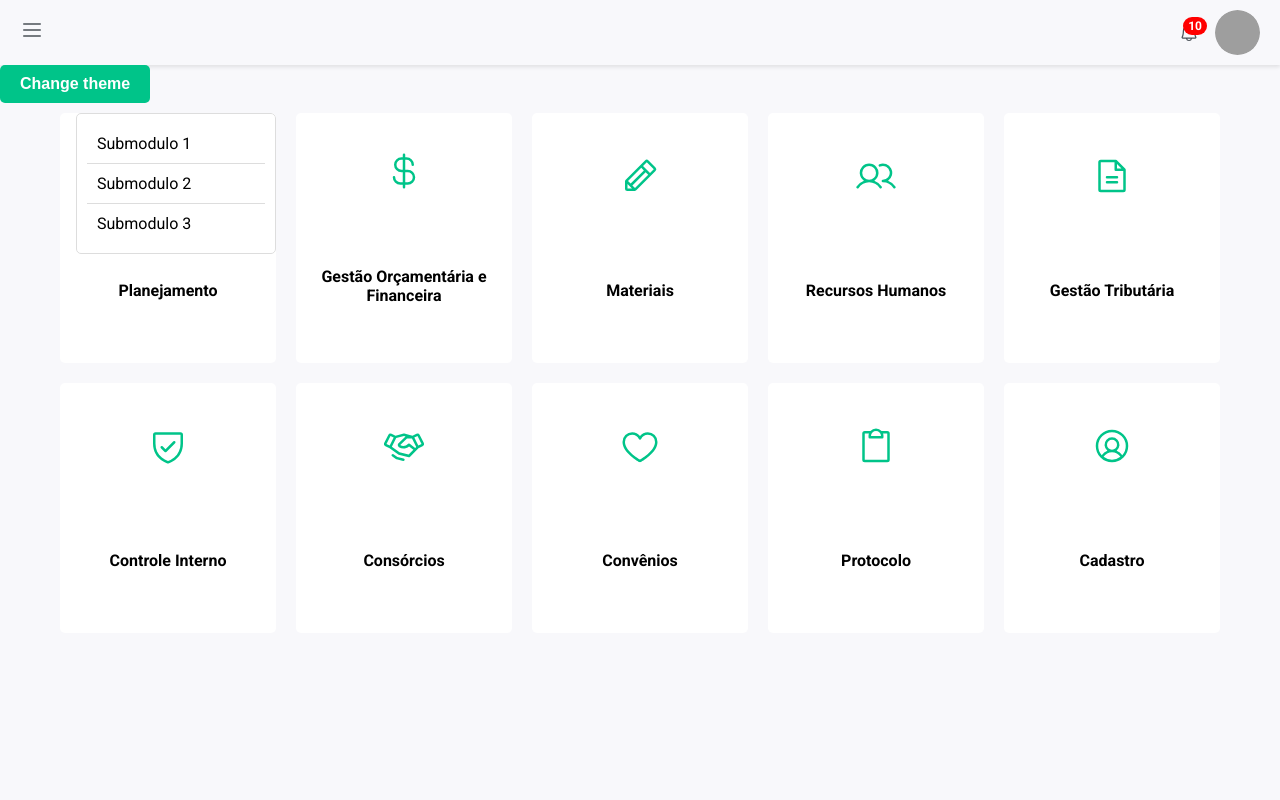
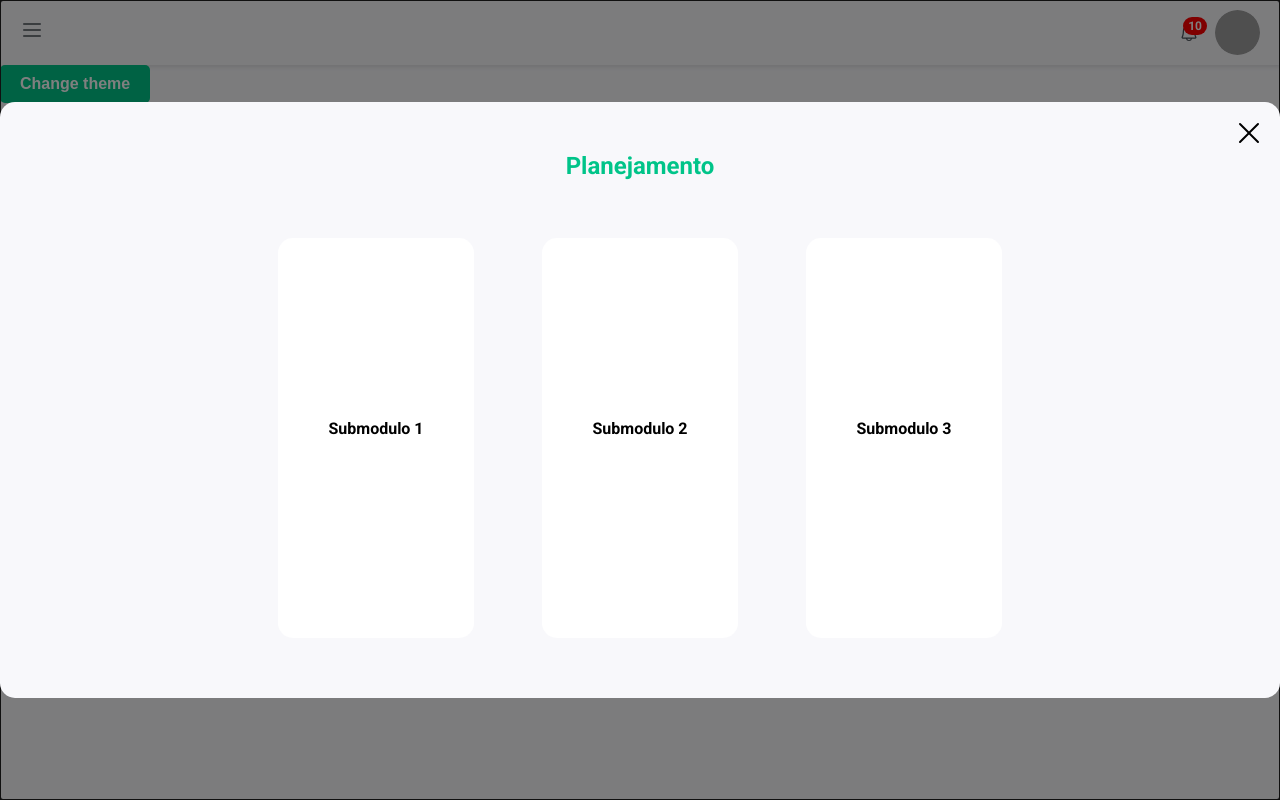
Before and after one commit to SmartSEsistemas/projectRegisterFrontend, a Next.js app: page /home in a window 1280 px wide. Both pictures are taken after a click on the element "Planejamento". Built offline with nearby package versions, Linux system fonts and the light colour scheme; grey boxes are pictures that could not be loaded.

Commit message:
feat: :sparkles: cria um modal para submodulos

```diff
--- a/package.json
+++ b/package.json
@@ -15,6 +15,7 @@
     "@phosphor-icons/react": "^2.0.9",
     "@radix-ui/colors": "^0.1.8",
     "@radix-ui/react-avatar": "^1.0.2",
+    "@radix-ui/react-dialog": "^1.0.3",
     "@radix-ui/react-dropdown-menu": "^2.0.4",
     "@radix-ui/react-tabs": "^1.0.3",
     "@types/node": "18.16.3",
--- a/src/components/Modulos/index.tsx
+++ b/src/components/Modulos/index.tsx
@@ -1,34 +1,63 @@
-import { useState, FC, ReactElement } from 'react';
-import { ContainerModulos, Title, SubmoduloContainer, Submodulo } from "./style"
+import { Dialog, DialogOverlay, DialogContent } from '@radix-ui/react-dialog';
+import { Portal } from '@radix-ui/react-portal';
+import { useState, useEffect, FC, ReactElement } from 'react';
+import { CloseIconWrapper, ContainerModulos, ContainerModulosModal, ContainerPortal, ContentWrapper, IconX, Title, TitleModal } from "./style"
 import Link from 'next/link';
+import { X } from '@phosphor-icons/react';
 
 interface ModulosProps {
     nomeModulo: string;
     submodulos: string[];
     Icone?: any
-    theme: any; // adicione o tema aqui
-
+    theme: any;
 }
 
 const Modulos: FC<ModulosProps> = ({ nomeModulo, submodulos, Icone = null, theme }) => {
-    const [showSubModulos, setShowSubModulos] = useState(false);
-    console.log(theme)
-    const handleClick = () => {
-        setShowSubModulos(!showSubModulos);
-    }
+    const [open, setOpen] = useState(false);
+    const [isClient, setIsClient] = useState(false);
+
+    useEffect(() => {
+        setIsClient(true);
+    }, []);
+
+    const handleOpen = () => setOpen(true);
+    const handleClose = () => setOpen(false);
 
     return (
-        <ContainerModulos onClick={handleClick}>
-            {Icone && <Icone size={40} weight="regular" color={theme.primary} />}
-            <Title>{nomeModulo}</Title>
-            {showSubModulos &&
-                <SubmoduloContainer>
-                    {submodulos.map((submodulo, index) => (
-                        <Submodulo key={index} href={'/home/'+submodulo}> {submodulo} </Submodulo>
-                    ))}
-                </SubmoduloContainer>
-            }
-        </ContainerModulos>
+        <>
+            {!open && (
+                <ContainerModulos onClick={handleOpen}>
+                    {Icone && <Icone size={40} weight="regular" color={theme.primary} />}
+                    <Title>{nomeModulo}</Title>
+                </ContainerModulos>
+            )}
+
+            {isClient && (
+                <Portal>
+                    <Dialog open={open} onOpenChange={handleClose}>
+                        <DialogOverlay style={{ position: 'fixed', backgroundColor: 'rgba(0, 0, 0, .5)', inset: 0 }}>
+                            <DialogContent style={{ height: '100vh', width: '100vw', display: "flex", justifyContent: "center", alignItems: "center" }}>
+
+                                <ContainerPortal>
+                                    <CloseIconWrapper onClick={handleClose}>
+                                        <IconX size={32}/>
+                                    </CloseIconWrapper>
+                                    <ContentWrapper>
+                                        <TitleModal>{nomeModulo}</TitleModal>
+                                        {submodulos.map((submodulo, index) => (
+                                            <ContainerModulosModal key={index}>
+                                                <Title>{submodulo}</Title>
+                                            </ContainerModulosModal>
+                                        ))}
+                                    </ContentWrapper>
+                                </ContainerPortal>
+
+                            </DialogContent>
+                        </DialogOverlay>
+                    </Dialog>
+                </Portal>
+            )}
+        </>
     )
 }
 
--- a/src/components/Modulos/style.ts
+++ b/src/components/Modulos/style.ts
@@ -1,3 +1,4 @@
+import { X } from "@phosphor-icons/react";
 import Link from "next/link";
 import styled from "styled-components";
 
@@ -68,3 +69,84 @@ export const Submodulo = styled(Link)`
         cursor: pointer;  // Cursor de ponteiro ao passar o mouse
     }
 `;
+
+export const ContainerPortal = styled.div`
+    position: relative;
+    padding: 50px;
+    background: ${({ theme }) => theme.background};
+    border-radius: 15px;
+`;
+
+export const ContentWrapper = styled.div`
+    display: flex;
+    flex-flow: row wrap;
+    justify-content: center;
+    align-items: center;
+    gap: 3rem;
+
+    @media (max-width: 768px) {
+        flex-direction: column;
+        align-items: flex-start;
+        gap: 1rem;
+    }
+`;
+
+export const CloseIconWrapper = styled.div`
+    position: absolute;
+    top: 15px;
+    right: 15px;
+    cursor: pointer;
+`;
+
+export const TitleModal = styled.h2`
+    width: 100%;
+    text-align: center;
+    font-size: 1.5rem;
+    font-weight: bold;
+    color: ${({ theme }) => theme.primary};
+`
+
+export const IconX = styled(X)`
+
+    color: ${({ theme }) => (theme.theme === 'dark' ? "#F6F6F6" : "#000000")};
+
+    &:hover{
+        color: red;
+    }
+
+`
+
+export const ContainerModulosModal = styled.div`
+    display: flex;
+    background-color: ${({ theme }) => theme.light};
+    height: 400px;
+    width: 400px;
+    border-radius: 15px;
+    margin: 10px;
+    justify-content: space-around;
+    align-items: center;
+    flex-direction: column;
+    cursor: pointer;
+    transition: all ease 0.3s;
+    flex-basis: calc((100% - 200px) / 5);
+    margin: 10px;
+    padding: 2.5rem;
+
+    @media (max-width: 760px) {
+        flex-basis: calc((100% - 100px) / 4);
+        height: 500px !important; // Aumente este valor conforme necessário
+        width: 250px;
+        padding: 50px;
+    }
+
+    @media (max-width: 425px) {
+        flex-basis: 100%;
+        height: 60vh; // Ajuste este valor conforme necessário
+        width: 100%;
+    }
+
+    &:hover {
+        background-color: ${({ theme }) => theme.borderColor};
+        color: ${({ theme }) => { return theme.theme === 'dark' ? "white" : theme.secondary}};
+    }
+`;
--- a/src/components/Navbar/Navbar.tsx
+++ b/src/components/Navbar/Navbar.tsx
@@ -46,7 +46,7 @@ const Navbar = ({ onMenuClick, isSidebarVisible }: { onMenuClick: () => void; is
                             <SettingsIcon size={20} /> Edit profile
                         </DropdownItem>
                         <DropdownItem onSelect={() => console.log('Logout')}>
-                            <SingOutIcon size={20} /> <LogoutButton href={"/login"}>Logout</LogoutButton>
+                        <LogoutButton href={"/login"}> <SingOutIcon size={20} /> Logout</LogoutButton>
                         </DropdownItem>
                     </DropdownContent>
                 </DropdownMenu.Root>
--- a/src/components/Navbar/style.ts
+++ b/src/components/Navbar/style.ts
@@ -167,6 +167,8 @@ export const DropdownItem = styled(Item)`
 
 export const LogoutButton = styled(Link)`
     // Estilos para o botão de logout
+  display: flex;
+  gap: 5px;
   text-decoration: none;
   color: ${({ theme }) => (theme.theme === 'dark' ? "#A6B0CF" : "#495057")};
 `
--- a/src/components/Sidebar/SiderBar.tsx
+++ b/src/components/Sidebar/SiderBar.tsx
@@ -1,21 +1,17 @@
 // components/Sidebar.tsx
 import React from 'react';
 import { SidebarContainer, SidebarHeader, SidebarContent, SidebarMenu, SidebarMenuItem } from './style';
+import { ICONS } from '@/utils/Icons';
 
+interface SidebarProps {
+  modulosData: {
+    nomeModulo: string;
+    submodulos: string[];
+  }[];
+  Icone?  : any;
+}
 
-
-
-export const SideBar = () => {
-
-  const fields = [
-    { name: 'nome', },
-    { name: 'email'},
-    { name: 'text' },
-    { name: 'Te' },
-    { name: 'Ste' },
-    { name: 'RTE' },
-  ];
-
+export const Sidebar: React.FC<SidebarProps> = ({ modulosData, Icone}) => {
   return (
     <SidebarContainer>
       <SidebarHeader>
@@ -23,9 +19,14 @@ export const SideBar = () => {
       </SidebarHeader>
       <SidebarContent>
         <SidebarMenu>
-          {fields.map((field) => (
-            <SidebarMenuItem key={field.name}>{field.name}</SidebarMenuItem>
-          ))}
+          {modulosData.map((modulo, index) => {
+            return (
+              <SidebarMenuItem key={index}>
+                {Icone && <Icone size={16} weight="regular" color="red" />}
+                {modulo.nomeModulo}
+              </SidebarMenuItem>
+            );
+          })}
         </SidebarMenu>
       </SidebarContent>
     </SidebarContainer>
--- a/src/pages/home/index.tsx
+++ b/src/pages/home/index.tsx
@@ -4,14 +4,16 @@ import { Button } from "@/components/Buttons/Button";
 import { useToast } from "@/hooks/useToast";
 import "react-toastify/dist/ReactToastify.css";
 import { z } from 'zod';
-import { SideBar } from "@/components/Sidebar/SiderBar";
 import Navbar from "@/components/Navbar/Navbar";
 import { FormWithTabs, TabInfo } from "@/components/FormsWithTabs/FormsWithTabs";
 import { Alert, DivButtons, MainContent, ModulosContainer } from "./styles";
 import Form, { Field } from "@/components/Forms/Form";
 import Modulos from "@/components/Modulos";
 export interface FieldArray extends Array<Field> { }
+import { Sidebar } from "@/components/Sidebar/SiderBar";
+import { ICONS } from "@/utils/Icons";
 import * as Icon from "@phosphor-icons/react";
+
 
 
 const validationSchema = z.object({
@@ -63,20 +65,6 @@ const Home = () => {
     },
   ];
 
-
-  const ICONS = {
-    Strategy: Icon.Strategy,
-    CurrencyDollar: Icon.CurrencyDollar,
-    Pencil: Icon.Pencil,
-    People: Icon.Users,
-    FileText: Icon.FileText,
-    ShieldCheck: Icon.ShieldCheck,
-    Handshake: Icon.Handshake,
-    Clipboard: Icon.Clipboard,
-    UserCircle: Icon.UserCircle,
-    Heart: Icon.Heart,
-    // adicione outros ícones aqui conforme necessário
-  };
 
   const modulosData = [
     {
@@ -165,7 +153,7 @@ const Home = () => {
         <Navbar onMenuClick={handleMenuClick} isSidebarVisible={isSidebarVisible} />
         {isSidebarVisible && (
           <div ref={sidebarRef}>
-            <SideBar />
+            <Sidebar modulosData={modulosData} />
           </div>
         )}
       </div>
--- /dev/null
+++ b/src/utils/Icons.ts
@@ -0,0 +1,15 @@
+import * as Icon from "@phosphor-icons/react";
+
+export const ICONS = {
+    Strategy: Icon.Strategy,
+    CurrencyDollar: Icon.CurrencyDollar,
+    Pencil: Icon.Pencil,
+    People: Icon.Users,
+    FileText: Icon.FileText,
+    ShieldCheck: Icon.ShieldCheck,
+    Handshake: Icon.Handshake,
+    Clipboard: Icon.Clipboard,
+    UserCircle: Icon.UserCircle,
+    Heart: Icon.Heart,
+    // adicione outros ícones aqui conforme necessário
+  };
```
Also changed, not shown: 1 other file (tests, documents, lock files or other folders).
